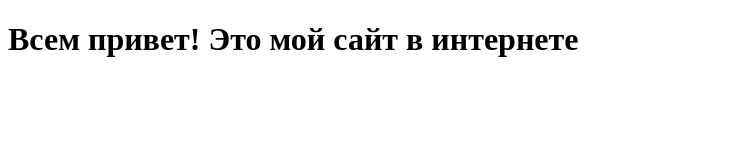
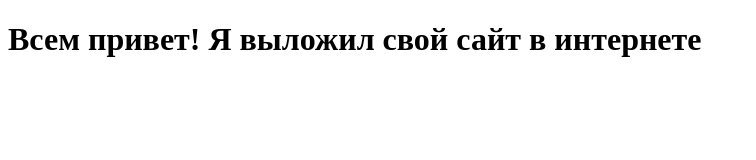
Before and after one commit to Zheleznikov/Zheleznikov.github.io, a plain HTML site: page index.html in a window 1280 px wide. Shown: the whole page, without its empty margins (0-756 px from the left). Drawn offline with Linux system fonts and the light colour scheme.

Commit message:
изменен файл index.html

```diff
--- a/index.html
+++ b/index.html
@@ -1,6 +1,6 @@
 <!DOCTYPE html>
 <html>
-<body>
-<h1>Всем привет! Это мой сайт в интернете</h1>
-</body>
+   <body>
+      <h1>Всем привет! Я выложил свой сайт в интернете</h1>
+   </body>
 </html>
```
